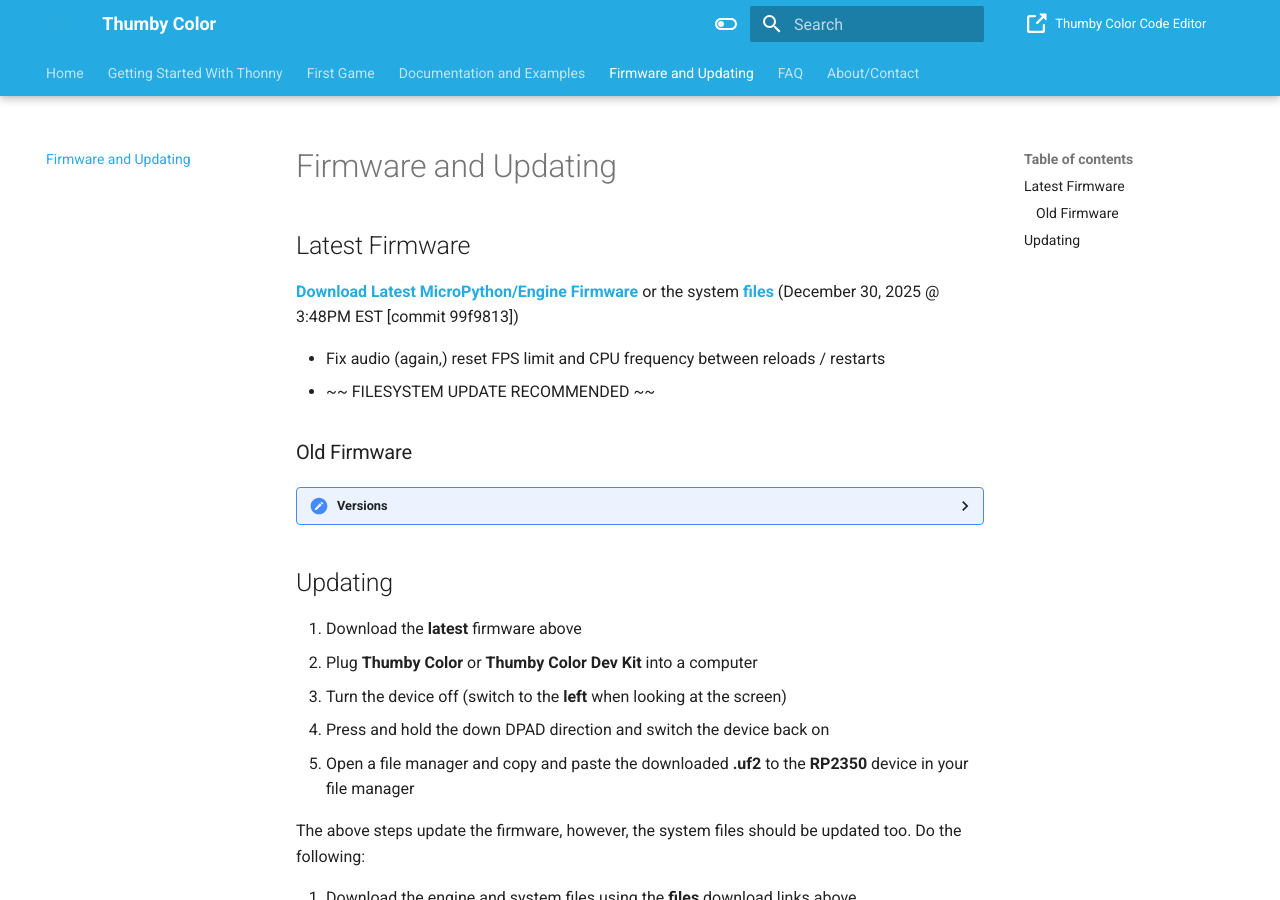
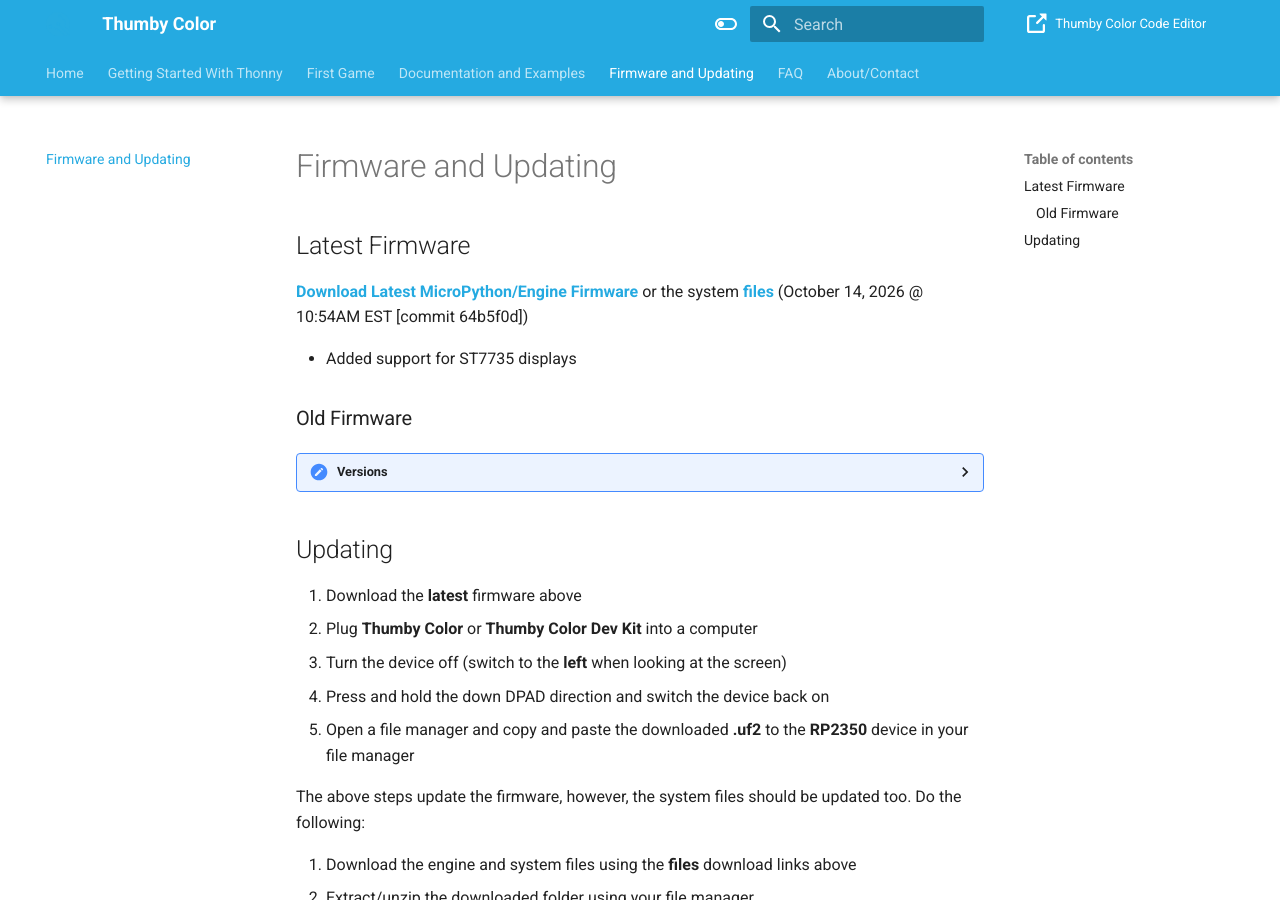
Before and after one commit to TinyCircuits/Thumby-Color-Website, an MkDocs documentation site: the page built from docs/pages/firmware-and-updating/firmware-and-updating.md, in a window 1280 px wide and 900 px high. Built offline with MkDocs 1.6.1 and Material for MkDocs 9.7.7, drawn with Linux system fonts in a browser that asks for light colours; some of the changed lines change nothing that is shown.

Commit message:
Update firmware version

```diff
--- a/docs/pages/firmware-and-updating/firmware-and-updating.md
+++ b/docs/pages/firmware-and-updating/firmware-and-updating.md
@@ -1,34 +1,45 @@
 ## Latest Firmware
 
 
-<a href="https://color.thumby.us/firmware/99f9813/firmware_99f9813.uf2" target="_blank" alt="Firmware">**Download Latest MicroPython/Engine Firmware**</a> or the system <a href="https://github.com/TinyCircuits/TinyCircuits-Tiny-Game-Engine/tree/99f9813cc46b7c7d735cb27dbcd1fca3724a09fc" target="_blank" alt="Firmware">**files**</a> (December 30, 2025 @ 3:48PM EST [commit 99f9813])
+<a href="https://color.thumby.us/firmware/64b5f0d/firmware_64b5f0d.uf2" target="_blank" alt="Firmware">**Download Latest MicroPython/Engine Firmware**</a> or the system <a href="https://github.com/TinyCircuits/TinyCircuits-Tiny-Game-Engine/tree/64b5f0dc4ceebf273bf6bbc36261fdcfbe2ee4f2" target="_blank" alt="Firmware">**files**</a> (October 14, 2026 @ 10:54AM EST [commit 64b5f0d])
 
-* Fix audio (again,) reset FPS limit and CPU frequency between reloads / restarts
-* ~~ FILESYSTEM UPDATE RECOMMENDED ~~
+* Added support for ST7735 displays
 
 ### Old Firmware
 
 ??? Versions
 
-    <a href="https://color.thumby.us/firmware/9bb53f4/firmware_9bb53f4.uf2" target="_blank" alt="Firmware">**Download Latest MicroPython/Engine Firmware**</a> or the system <a href="https://github.com/TinyCircuits/TinyCircuits-Tiny-Game-Engine/tree/9bb53f4dd02781fc25be23ff9ccb7a77d051a35a" target="_blank" alt="Firmware">**files**</a> (December 29, 2025 @ 11:38AM EST [commit 9bb53f4])
+    <a href="https://color.thumby.us/firmware/b8a2e6a/firmware_b8a2e6a.uf2" target="_blank" alt="Firmware">**Download Latest MicroPython/Engine Firmware**</a> or the system <a href="https://github.com/TinyCircuits/TinyCircuits-Tiny-Game-Engine/tree/b8a2e6a4ea85a2da0bc4e83e583c3fdc5fce0796" target="_blank" alt="Firmware">**files**</a> (February 2, 2026 @ 10:35AM EST [commit b8a2e6a])
+
+    * Jan-Feb bugfixes
+    * Added filesystem manifest hashes
+    * Repair engine_mesh_resource and voxel nodes
+    * Repair bitmap skewing
+
+    <a href="https://color.thumby.us/firmware/99f9813/firmware_99f9813.uf2" target="_blank" alt="Firmware">**Download MicroPython/Engine Firmware**</a> or the system <a href="https://github.com/TinyCircuits/TinyCircuits-Tiny-Game-Engine/tree/99f9813cc46b7c7d735cb27dbcd1fca3724a09fc" target="_blank" alt="Firmware">**files**</a> (December 30, 2025 @ 3:48PM EST [commit 99f9813])
+
+    * Fix audio (again,) reset FPS limit and CPU frequency between reloads / restarts
+    * ~~ FILESYSTEM UPDATE RECOMMENDED ~~
+
+    <a href="https://color.thumby.us/firmware/9bb53f4/firmware_9bb53f4.uf2" target="_blank" alt="Firmware">**Download MicroPython/Engine Firmware**</a> or the system <a href="https://github.com/TinyCircuits/TinyCircuits-Tiny-Game-Engine/tree/9bb53f4dd02781fc25be23ff9ccb7a77d051a35a" target="_blank" alt="Firmware">**files**</a> (December 29, 2025 @ 11:38AM EST [commit 9bb53f4])
 
     * Added runtime tracer for hard faults
     * Re-enabled mesh resources
     * Patched firmware reporting invalid build date
 
-    <a href="https://color.thumby.us/firmware/8485ff1/firmware_8485ff1.uf2" target="_blank" alt="Firmware">**Download Latest MicroPython/Engine Firmware**</a> or the system <a href="https://github.com/TinyCircuits/TinyCircuits-Tiny-Game-Engine/tree/8485ff10c903ec392c4d5a755afaccfbbd781a9b" target="_blank" alt="Firmware">**files**</a> (October 10, 2025 @ 12:38PM EST [commit 8485ff1])
+    <a href="https://color.thumby.us/firmware/8485ff1/firmware_8485ff1.uf2" target="_blank" alt="Firmware">**Download MicroPython/Engine Firmware**</a> or the system <a href="https://github.com/TinyCircuits/TinyCircuits-Tiny-Game-Engine/tree/8485ff10c903ec392c4d5a755afaccfbbd781a9b" target="_blank" alt="Firmware">**files**</a> (October 10, 2025 @ 12:38PM EST [commit 8485ff1])
 
     * Re-patched __init_saves_dir to allow calling multiple times
     * Changed blit back to flooring pixel positions
     * ~~ FILESYSTEM UPDATE RECOMMENDED ~~
 
-    <a href="https://color.thumby.us/firmware/6e48408/firmware_6e48408.uf2" target="_blank" alt="Firmware">**Download Latest MicroPython/Engine Firmware**</a> or the system <a href="https://github.com/TinyCircuits/TinyCircuits-Tiny-Game-Engine/tree/6e484083278f683e41e3acd6adbe3f30b5435588" target="_blank" alt="Firmware">**files**</a> (September 24, 2025 @ 11:22AM EST [commit 6e48408])
+    <a href="https://color.thumby.us/firmware/6e48408/firmware_6e48408.uf2" target="_blank" alt="Firmware">**Download MicroPython/Engine Firmware**</a> or the system <a href="https://github.com/TinyCircuits/TinyCircuits-Tiny-Game-Engine/tree/6e484083278f683e41e3acd6adbe3f30b5435588" target="_blank" alt="Firmware">**files**</a> (September 24, 2025 @ 11:22AM EST [commit 6e48408])
 
     * Update special edition backers list
 
     ---
 
-    <a href="https://color.thumby.us/firmware/160b936/firmware_160b936.uf2" target="_blank" alt="Firmware">**Download Latest MicroPython/Engine Firmware**</a> or the system <a href="https://github.com/TinyCircuits/TinyCircuits-Tiny-Game-Engine/tree/160b93638ecfe6954fe3ea153bec07258ffe8ffa" target="_blank" alt="Firmware">**files**</a> (September 23, 2025 @ 4:58PM EST [commit 160b936])
+    <a href="https://color.thumby.us/firmware/160b936/firmware_160b936.uf2" target="_blank" alt="Firmware">**Download MicroPython/Engine Firmware**</a> or the system <a href="https://github.com/TinyCircuits/TinyCircuits-Tiny-Game-Engine/tree/160b93638ecfe6954fe3ea153bec07258ffe8ffa" target="_blank" alt="Firmware">**files**</a> (September 23, 2025 @ 4:58PM EST [commit 160b936])
 
     * pre-Oct. 2024 build revert and fix launcher files
     * Removed broken property inheritance
```
